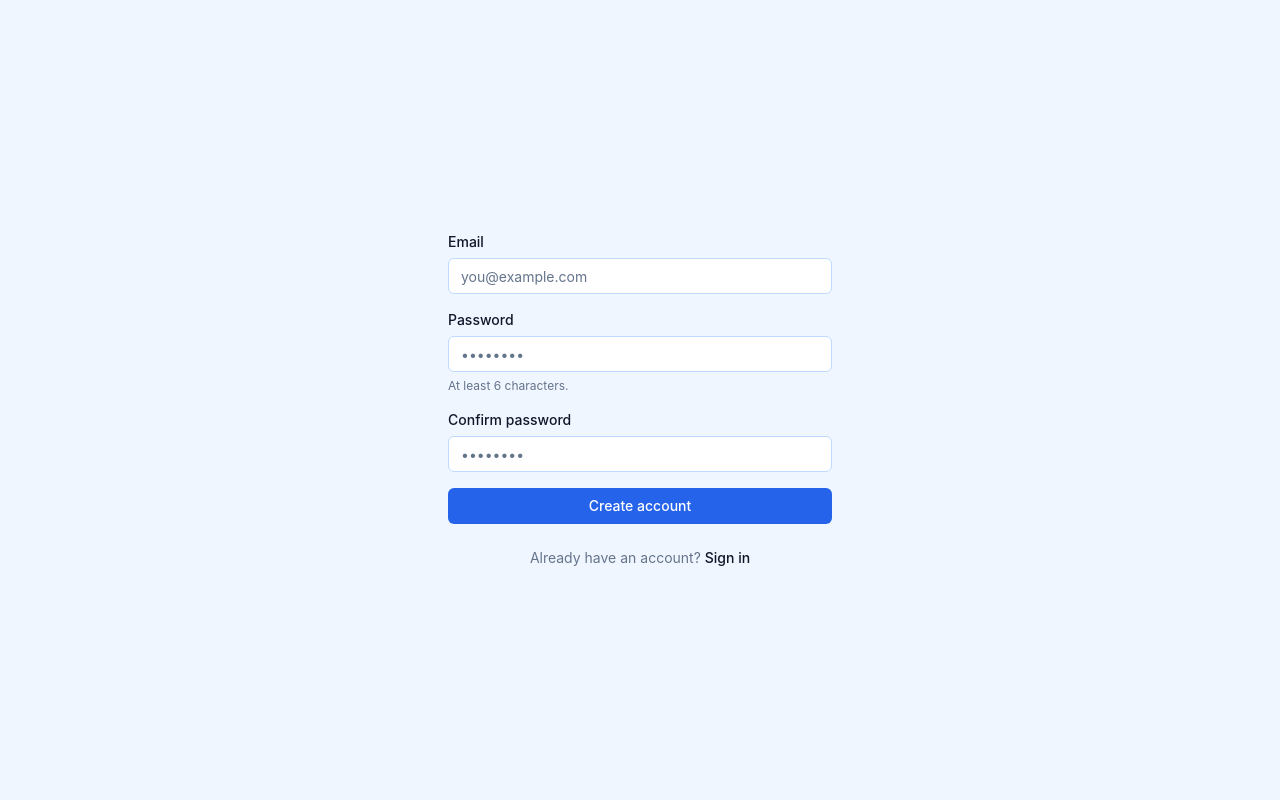
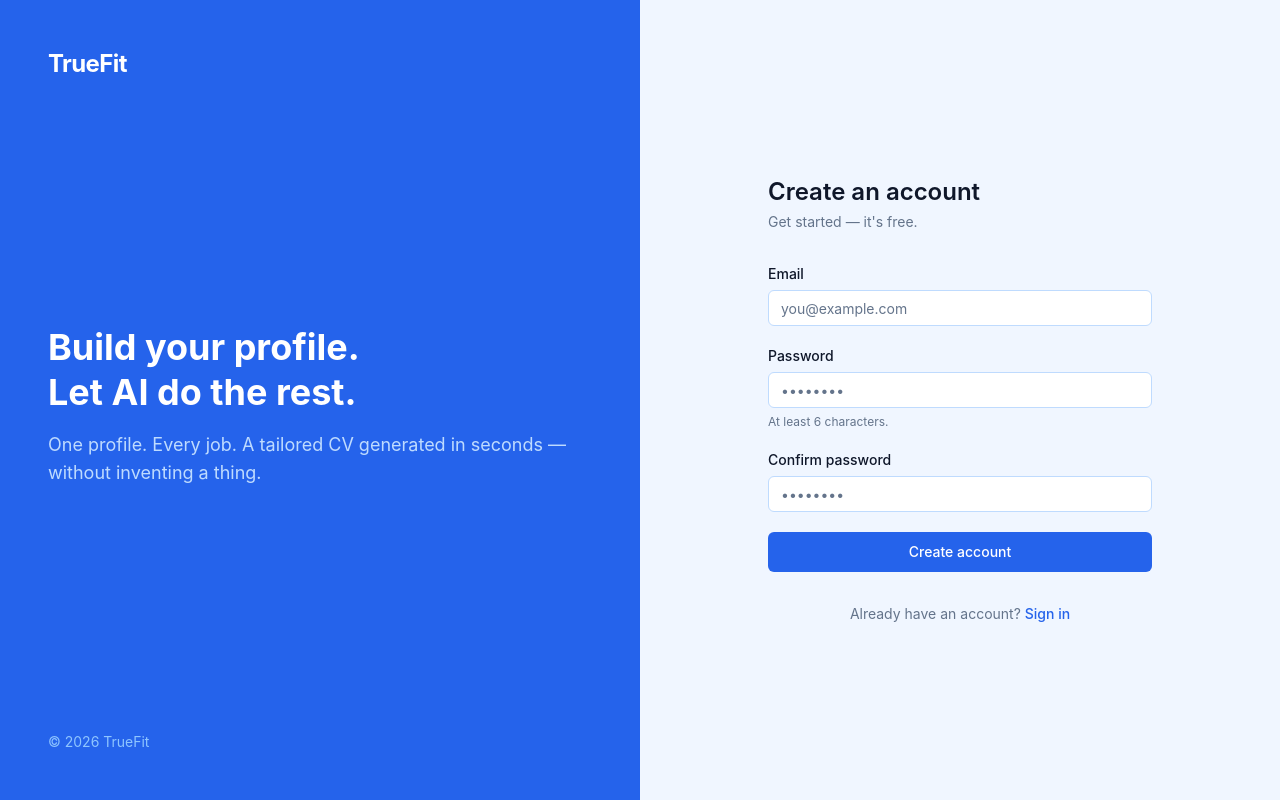
Before and after one commit to AymerickTilly/TrueFit, a React (Vite) app: page /signup in a window 1280 px wide. Built offline with nearby package versions, Linux system fonts and the light colour scheme; no server answers.

Commit message:
design(signup): match split-panel layout from login page
Same blue left panel / white right form structure as login for visual
consistency across auth pages. Updated link colour to primary blue,
error messages use styled red pill, button upgraded to size lg.

```diff
--- a/src/pages/signup.tsx
+++ b/src/pages/signup.tsx
@@ -40,10 +40,33 @@ export default function SignupPage() {
   }
 
   return (
-    <div className="flex min-h-screen items-center justify-center bg-background px-4">
-      <div className="w-full max-w-sm space-y-6">
+    <div className="flex min-h-screen bg-background">
+      {/* Left panel — branding */}
+      <div className="hidden lg:flex lg:w-1/2 flex-col justify-between bg-primary p-12">
+        <div>
+          <span className="text-2xl font-bold text-white tracking-tight">TrueFit</span>
+        </div>
+        <div className="space-y-4">
+          <h1 className="text-4xl font-bold text-white leading-tight">
+            Build your profile.<br />Let AI do the rest.
+          </h1>
+          <p className="text-blue-200 text-lg">
+            One profile. Every job. A tailored CV generated in seconds — without inventing a thing.
+          </p>
+        </div>
+        <p className="text-blue-300 text-sm">© 2026 TrueFit</p>
+      </div>
 
-        <form onSubmit={handleSubmit} className="space-y-4">
+      {/* Right panel — form */}
+      <div className="flex flex-1 flex-col items-center justify-center px-6 py-12">
+        <div className="w-full max-w-sm space-y-8">
+
+          <div className="space-y-1">
+            <h2 className="text-2xl font-semibold text-foreground">Create an account</h2>
+            <p className="text-sm text-muted-foreground">Get started — it's free.</p>
+          </div>
+
+          <form onSubmit={handleSubmit} className="space-y-5">
             <Input
               label="Email"
               type="email"
@@ -76,13 +99,15 @@ export default function SignupPage() {
             />
 
             {error && (
-            <p className="text-sm text-red-500">{error}</p>
+              <p className="rounded-md bg-red-50 px-3 py-2 text-sm text-red-600 border border-red-200">
+                {error}
+              </p>
             )}
 
             <Button
               type="submit"
               variant="primary"
-            size="md"
+              size="lg"
               loading={loading}
               className="w-full"
             >
@@ -94,7 +119,7 @@ export default function SignupPage() {
             Already have an account?{' '}
             <Link
               to="/login"
-            className="font-medium text-foreground underline-offset-4 hover:underline"
+              className="font-medium text-primary underline-offset-4 hover:underline"
             >
               Sign in
             </Link>
@@ -102,5 +127,6 @@ export default function SignupPage() {
 
         </div>
       </div>
+    </div>
   )
 }
```
Lines whose indentation alone changed are shown as unchanged.
